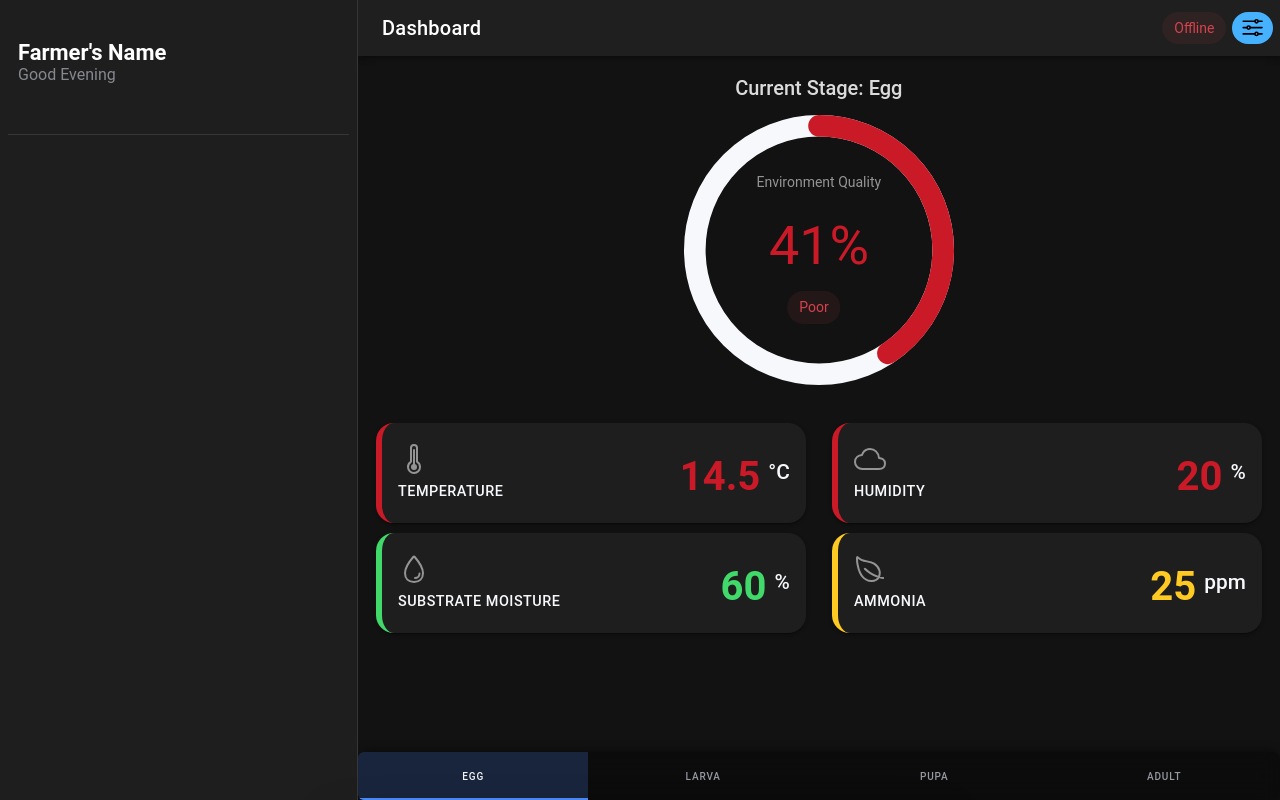
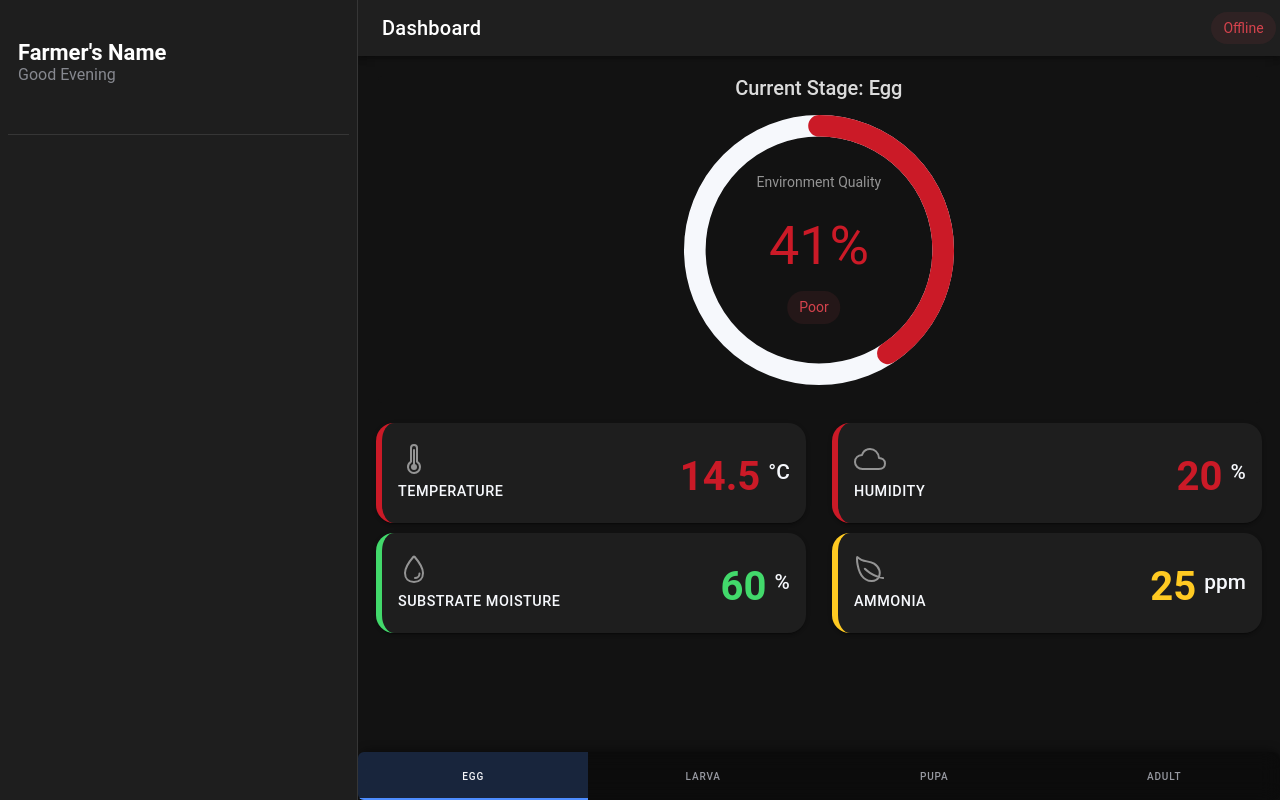
Before and after one commit to TheMasshiro/bsfly-iot, a React (Vite) app in the folder bsfly-iot/: page /dashboard in a window 1280 px wide. Built offline with nearby package versions, Linux system fonts and the light colour scheme.

Commit message:
refactor(toolbar): simplify component by removing conditional rendering

```diff
--- a/bsfly-iot/src/components/Toolbar/Toolbar.tsx
+++ b/bsfly-iot/src/components/Toolbar/Toolbar.tsx
@@ -1,38 +1,20 @@
-import { IonButton, IonButtons, IonChip, IonIcon, IonMenuButton, IonTitle, IonToolbar } from "@ionic/react";
+import { IonButtons, IonChip, IonMenuButton, IonTitle, IonToolbar } from "@ionic/react";
 import { FC } from "react";
-import ControlModal from "../Modal/Modal";
-import { optionsOutline } from "ionicons/icons";
 
 interface ToolbarProps {
     header: string,
-    isDashboard?: boolean
 }
 
-const Toolbar: FC<ToolbarProps> = ({ header, isDashboard }) => {
+const Toolbar: FC<ToolbarProps> = ({ header }) => {
     return (
         <IonToolbar>
             <IonButtons slot="start">
                 <IonMenuButton />
             </IonButtons>
-            {isDashboard ?
-                <>
-                    <IonTitle>{header}</IonTitle>
-                    <IonChip slot='end' color="danger">
-                        Offline
-                    </IonChip>
-                    <IonButtons slot="end">
-                        <IonButton id="open-control-modal" fill="solid" shape="round" color="secondary">
-                            <IonIcon slot="icon-only" icon={optionsOutline}></IonIcon>
-                            <ControlModal />
-                        </IonButton>
-                    </IonButtons>
-                </>
-                : <>
-                    <IonTitle>{header}</IonTitle>
-                    <IonChip slot='end' color="danger">
-                        Offline
-                    </IonChip>
-                </>}
+            <IonTitle>{header}</IonTitle>
+            <IonChip slot='end' color="danger">
+                Offline
+            </IonChip>
         </IonToolbar>
     )
 }
```
